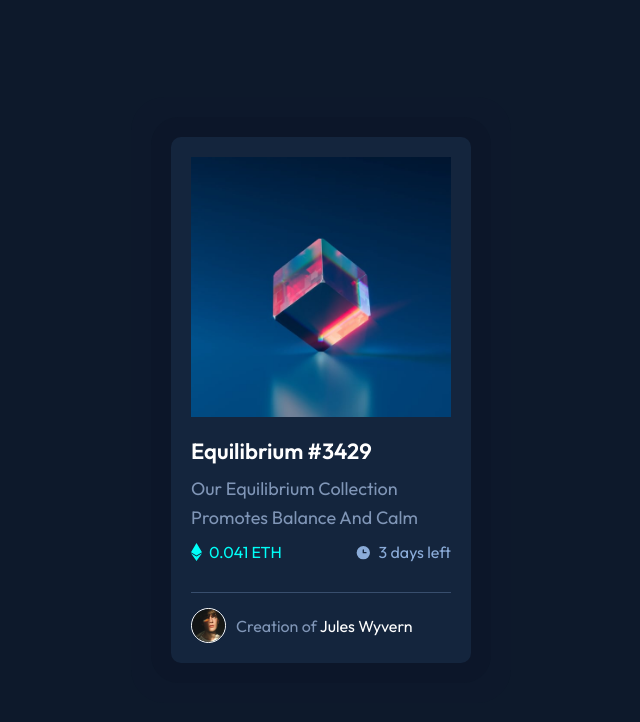
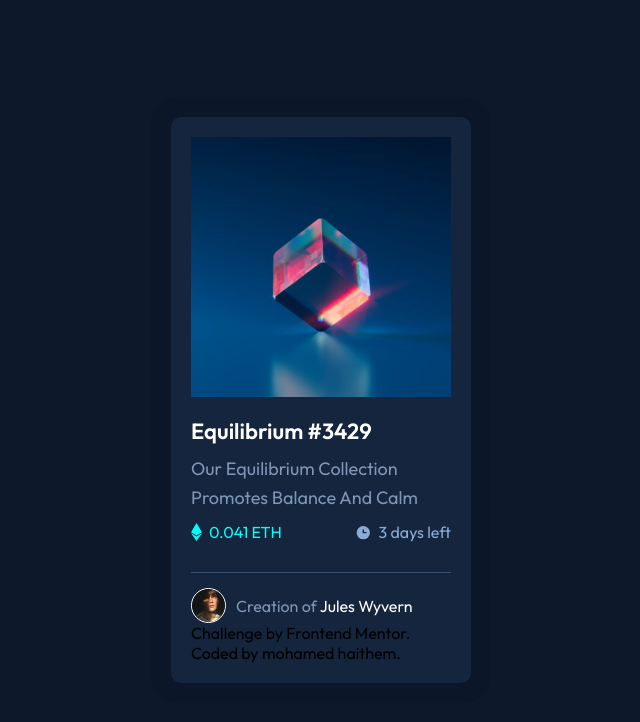
Before and after one commit to mohamedhyssm/NFT-preview-card-component, a plain HTML site: page index.html in a window 1280 px wide. Shown: the whole page, without its empty margins (319-959 px from the left). Drawn offline with Linux system fonts and the light colour scheme; files whose address does not match are found by name.

Commit message:
Update index.html

```diff
--- a/index.html
+++ b/index.html
@@ -43,7 +43,7 @@
         <img src="images/image-avatar.png" alt="">
         <p>Creation of <span>Jules Wyvern</span></p>
       </div>
-
+      Challenge by Frontend Mentor. Coded by mohamed haithem.
     </div>
   </div>
 </body>
```
